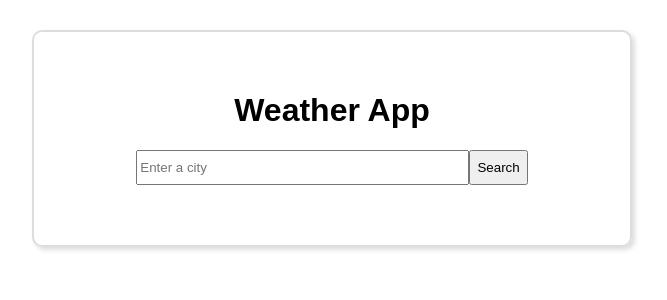
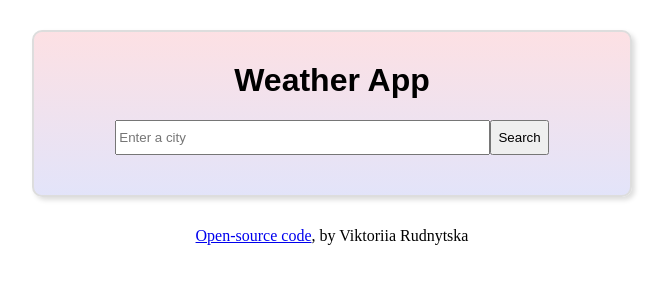
Before and after one commit to victory220/weather-react, a React (Create React App) app: page / in a window 1280 px wide. Shown: the top 300 px of the page, without its empty margins (308-975 px from the left). Built offline with nearby package versions, Linux system fonts and the light colour scheme.

Commit message:
Added footer and CSS

```diff
--- a/src/App.js
+++ b/src/App.js
@@ -3,9 +3,17 @@ import Search from "./Search";
 
 export default function App() {
   return (
-    <div className="App">
-      <h1>Weather App</h1>
-      <Search />
-    </div>
+    <>
+      <div className="App">
+        <h1>Weather App</h1>
+        <Search />
+      </div>
+      <footer>
+        <a href="https://github.com/victory220/weather-react" target="_blank">
+          Open-source code
+        </a>
+        , by Viktoriia Rudnytska
+      </footer>
+    </>
   );
 }
--- a/src/Weather.js
+++ b/src/Weather.js
@@ -9,6 +9,7 @@ export default function Weather(props) {
   function showWeather(response) {
     setIsLoading(false);
     setWeatherData({
+      name: response.data.name,
       temperature: response.data.main.temp,
       description: response.data.weather[0].description,
       humidity: response.data.main.humidity,
@@ -30,6 +31,9 @@ export default function Weather(props) {
   if (props.city && !isLoading) {
     return (
       <ul className="Weather">
+        <li>
+          <h2>{weatherData.name}</h2>
+        </li>
         <li>Temperature: {Math.round(weatherData.temperature)}°C</li>
         <li>Description: {weatherData.description}</li>
         <li>Humidity: {weatherData.humidity}%</li>
--- a/src/styles.css
+++ b/src/styles.css
@@ -7,10 +7,12 @@
   font-family: sans-serif;
   max-width: 600px;
   margin: 30px auto;
-  padding: 60px;
+  padding: 30px;
+  padding-bottom: 0;
   border: solid 2px var(--first-color);
   border-radius: 10px;
   box-shadow: 3px 3px 5px var(--first-color);
+  background: linear-gradient(#f35c6e30, #686ee230);
 }
 
 .App h1 {
@@ -18,19 +20,33 @@
   margin-top: 0;
 }
 
+footer {
+  text-align: center;
+}
+
 .Search {
   text-align: center;
 }
+
+.Search form {
+  margin-bottom: 40px;
+}
+
 .search-input {
   width: 70%;
   height: 35px;
 }
+
 .search-button {
   height: 35px;
 }
 
 .Weather {
   text-align: initial;
+}
+
+.Weather {
+  margin: 0;
 }
 
 .Weather li {
```
